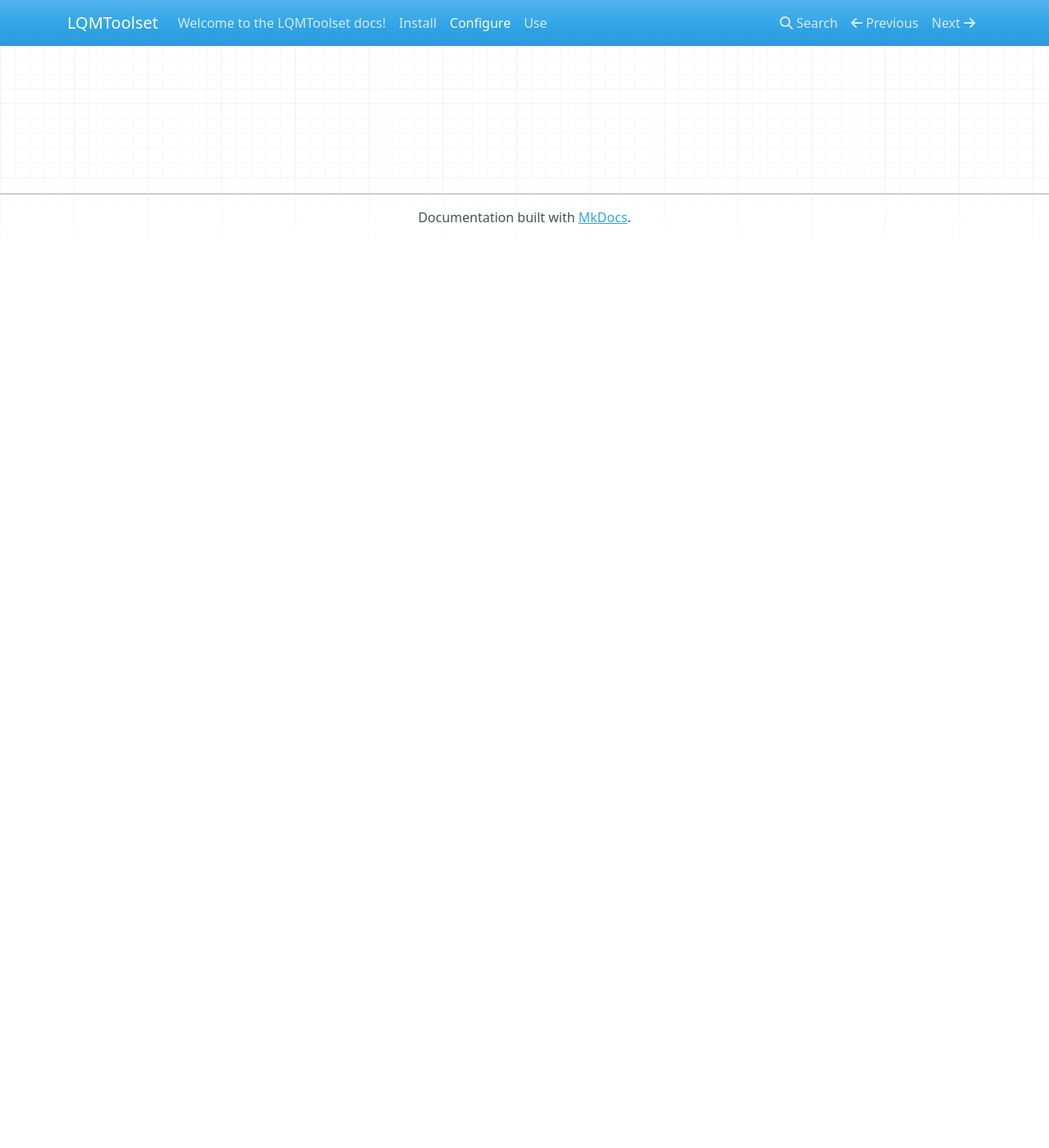
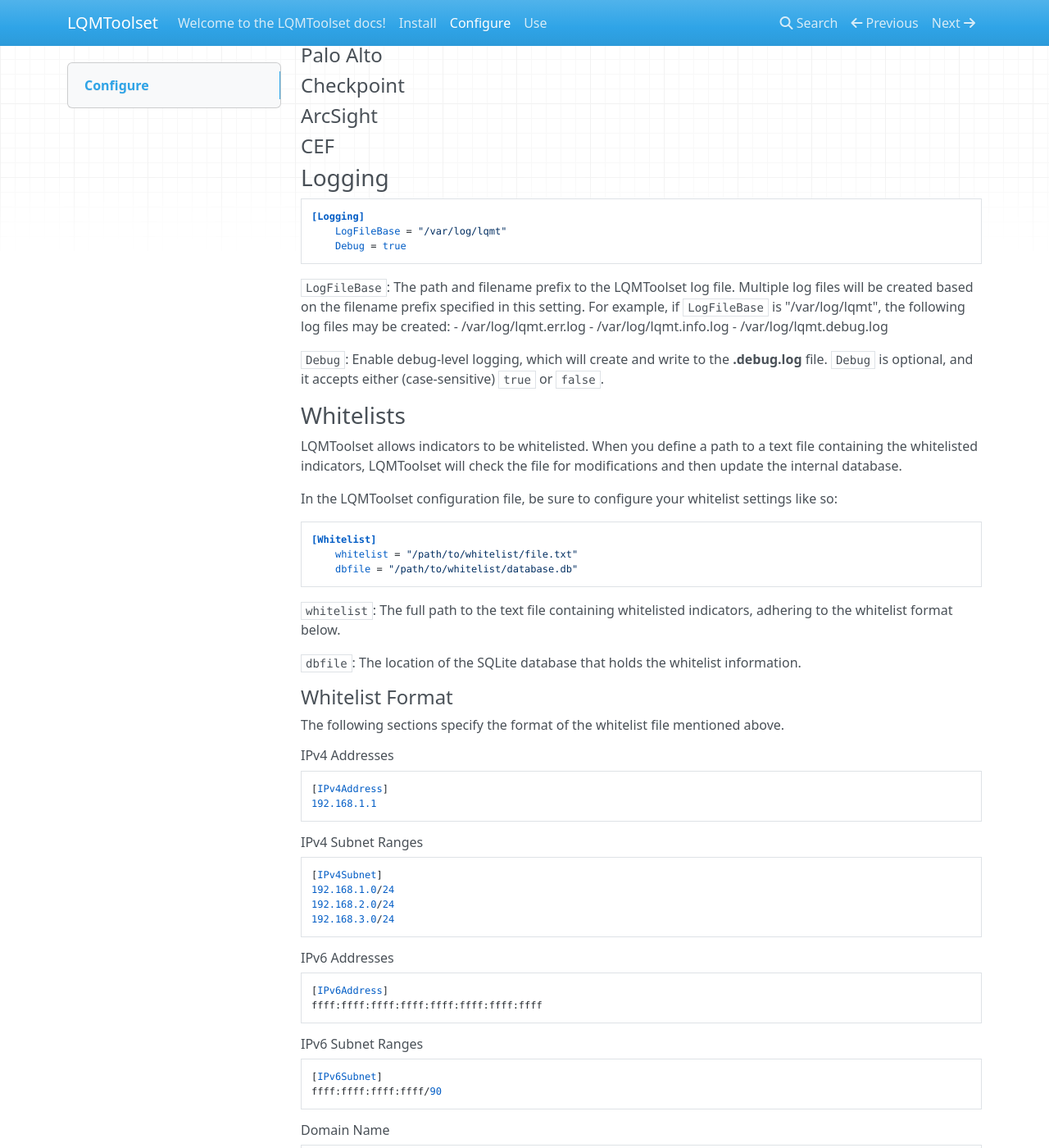
Before and after one commit to anl-cyberscience/LQMToolset, an MkDocs documentation site: the page built from docs/configure.md, in a window 1280 px wide and 1400 px high, scrolled down 270 px. Shown: the whole window at 82% size. Built offline with MkDocs 1.6.1, drawn with Linux system fonts in a browser that asks for light colours; nearby versions of some CDN libraries; old or Windows-style settings are respelled for this version of MkDocs; before the commit the page ends 900 px from its top, so only the background shows below that; some of the changed text lies outside the part shown.

Commit message:
add some configuration details to the docs

```diff
--- a/docs/configure.md
+++ b/docs/configure.md
@@ -1 +1,86 @@
 # Configure
+
+The LQMToolset configuration file contains the local configuration options, including data source definitions, tool instances, and tool chains.
+
+### Data Source
+
+### Tool Chains
+
+### Tools
+
+#### Palo Alto
+
+#### Checkpoint
+
+#### ArcSight
+
+#### CEF
+
+### Logging
+
+    [Logging]
+        LogFileBase = "/var/log/lqmt"
+        Debug = true
+
+`LogFileBase`: The path and filename prefix to the LQMToolset log file. Multiple log files will be created based on the filename prefix specified in this setting. For example, if `LogFileBase` is "/var/log/lqmt", the following log files may be created:
+- /var/log/lqmt.err.log
+- /var/log/lqmt.info.log
+- /var/log/lqmt.debug.log
+
+`Debug`: Enable debug-level logging, which will create and write to the **.debug.log** file. `Debug` is optional, and it accepts either (case-sensitive) `true` or `false`.
+
+### Whitelists
+
+LQMToolset allows indicators to be whitelisted. When you define a path to a text file containing the whitelisted indicators, LQMToolset will check the file for modifications and then update the internal database.
+
+In the LQMToolset configuration file, be sure to configure your whitelist settings like so:
+
+    [Whitelist]
+        whitelist = "/path/to/whitelist/file.txt"
+        dbfile = "/path/to/whitelist/database.db"
+
+`whitelist`: The full path to the text file containing whitelisted indicators, adhering to the whitelist format below.
+
+`dbfile`: The location of the SQLite database that holds the whitelist information.
+
+#### Whitelist Format
+
+The following sections specify the format of the whitelist file mentioned above.
+
+###### IPv4 Addresses
+
+    [IPv4Address]
+    192.168.1.1
+
+###### IPv4 Subnet Ranges
+
+    [IPv4Subnet]
+    192.168.1.0/24
+    192.168.2.0/24
+    192.168.3.0/24
+
+###### IPv6 Addresses
+
+    [IPv6Address]
+    ffff:ffff:ffff:ffff:ffff:ffff:ffff:ffff
+
+###### IPv6 Subnet Ranges
+
+    [IPv6Subnet]
+    ffff:ffff:ffff:ffff/90
+
+###### Domain Name
+
+    [Domain]
+    example.com
+    example2.com
+
+###### Host
+
+    [Host]
+    badguy.example.com
+
+###### URL
+
+    [URL]
+    http://www.somesite.com/blah
```
